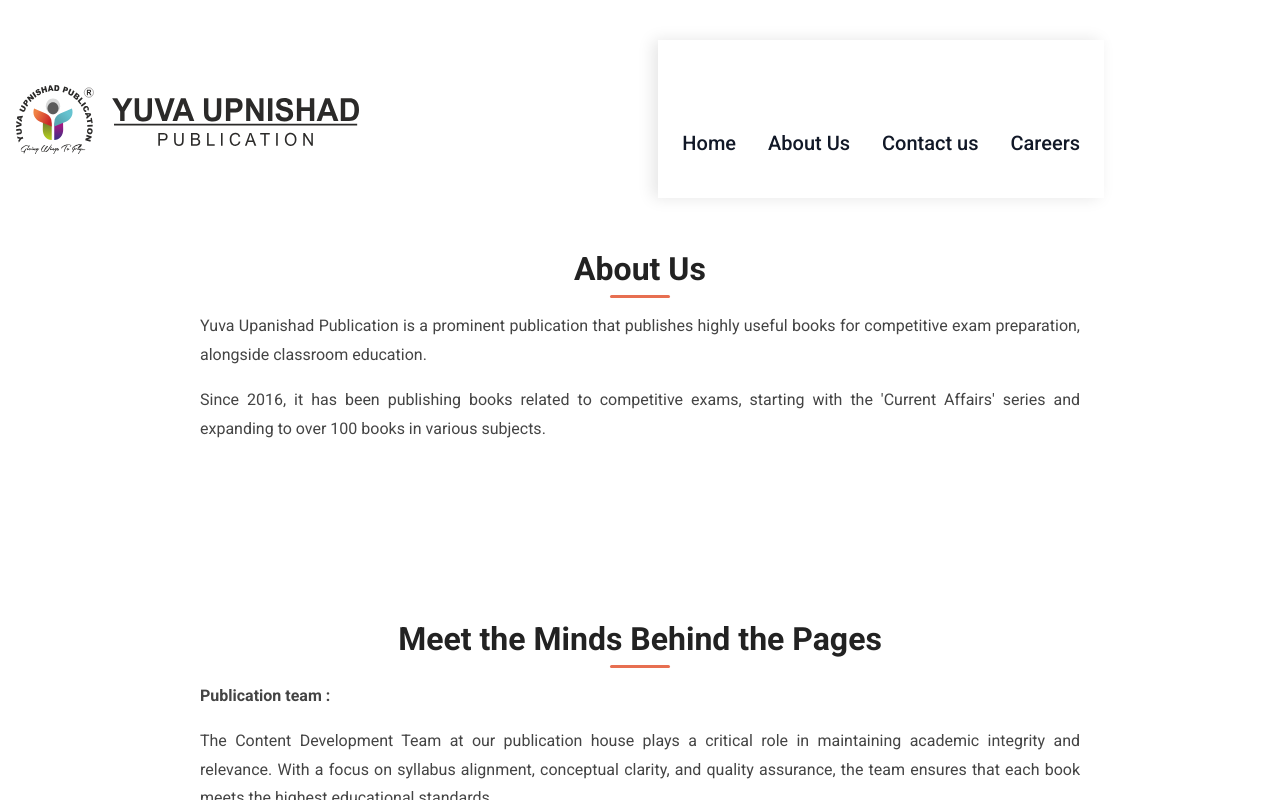
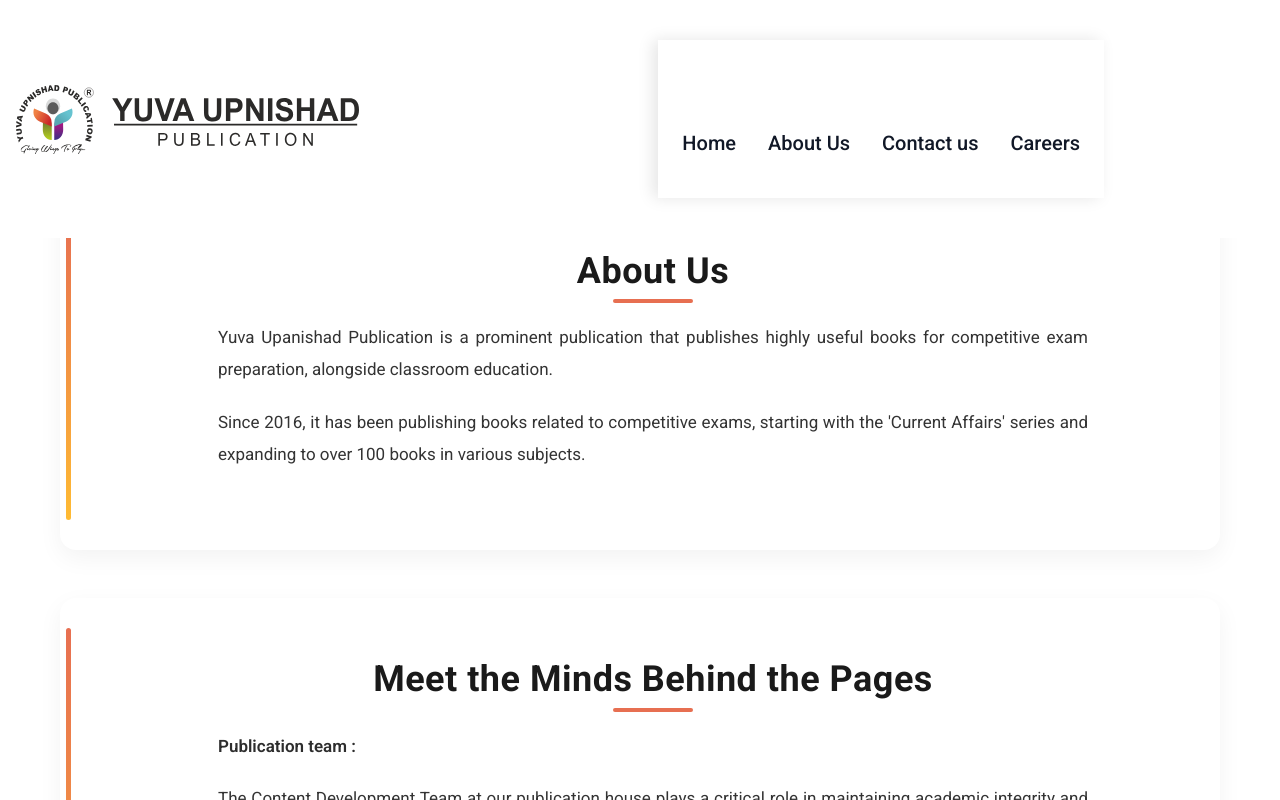
Before and after one commit to pruthvik91/Yuva-Upnishad, a React (Vite) app: page /about in a window 1280 px wide. Shown: the top 800 px of the page. Built offline with nearby package versions, Linux system fonts and the light colour scheme.

Commit message:
Refactor About Us page styles and animations for improved layout and visual appeal

```diff
--- a/src/pages/Aboutus.css
+++ b/src/pages/Aboutus.css
@@ -1,42 +1,85 @@
+/* Container */
 .about-container {
   max-width: 1200px;
   margin: 90px auto;
   padding: 40px 20px;
-}
-
-.aboutus {
-  /* background-color: #fdfdfd; */
-  padding: 60px 30px;
-  /* border-radius: 12px; */
-  /* box-shadow: 0 4px 14px rgba(0, 0, 0, 0.06); */
-  margin-bottom: 40px;
-}
-
-.section-title {
-  font-size: 32px;
-  font-weight: 700;
-  color: #222;
-  text-align: center;
-  margin-bottom: 24px;
   position: relative;
 }
 
+/* Section Card */
+.aboutus {
+  position: relative;
+  background-color: #ffffff;
+  padding: 60px 40px 60px 60px;
+  border-radius: 16px;
+  box-shadow: 0 8px 24px rgba(0, 0, 0, 0.05);
+  margin-bottom: 48px;
+  transition: transform 0.3s ease;
+  z-index: 1;
+  border-left: 6px solid transparent;
+}
+
+.aboutus:hover {
+  transform: translateY(-4px);
+}
+
+/* Decorative gradient side line */
+.aboutus::before {
+  content: '';
+  position: absolute;
+  top: 30px;
+  left: 0;
+  width: 5px;
+  height: calc(100% - 60px);
+  background: linear-gradient(to bottom, var(--accent-color), #ffbb33);
+  border-radius: 4px;
+}
+
+/* Heading */
+.section-title {
+  font-size: 36px;
+  font-weight: 700;
+  color: #1a1a1a;
+  text-align: center;
+  margin-bottom: 28px;
+  position: relative;
+  letter-spacing: 0.5px;
+}
+
+/* Animated underline */
 .section-title::after {
   content: '';
-  width: 60px;
-  height: 3px;
+  width: 0;
+  height: 4px;
   background: var(--accent-color);
   display: block;
-  margin: 12px auto 0;
+  margin: 16px auto 0;
   border-radius: 2px;
+  animation: underlineGrow 1s forwards;
 }
 
+@keyframes underlineGrow {
+  to {
+    width: 80px;
+  }
+}
+
+/* Content */
 .about-content {
   max-width: 900px;
   margin: 0 auto;
-  font-size: 16px;
-  color: #444;
-  line-height: 1.8;
-  padding: 0 10px;
+  font-size: 17px;
+  color: #333;
+  line-height: 1.9;
+  padding: 0 15px;
   text-align: justify;
 }
+
+.about-content p {
+  margin-bottom: 20px;
+}
+
+.about-content strong {
+  font-weight: 600;
+  color: #2d2d2d;
+}
--- a/src/pages/Aboutus.jsx
+++ b/src/pages/Aboutus.jsx
@@ -4,7 +4,7 @@
 const AboutUs = () => {
   return (
     <div className="about-container main-container">
-      <section className="aboutus" data-aos="fade-up">
+      <section className="aboutus" data-aos="fade-right">
         <h2 className="section-title">About Us</h2>
         <div className="about-content">
           <p>
@@ -19,7 +19,7 @@
           </p>
         </div>
       </section>
-      <section className="aboutus" data-aos="fade-up">
+      <section className="aboutus" data-aos="fade-left">
         <h2 className="section-title">Meet the Minds Behind the Pages</h2>
         <div className="about-content">
           <p>
```
